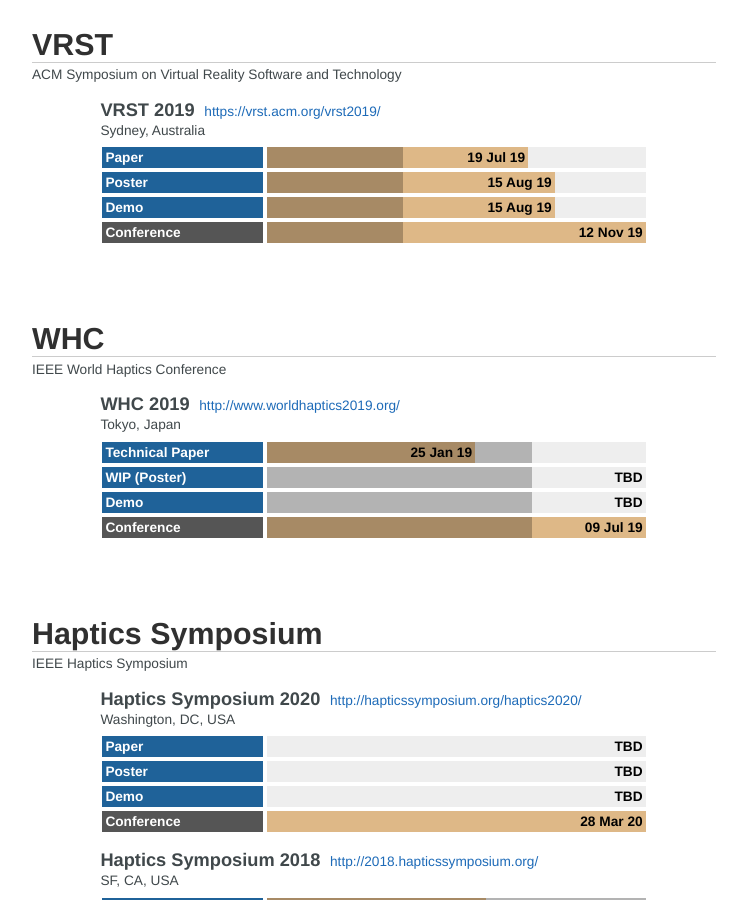
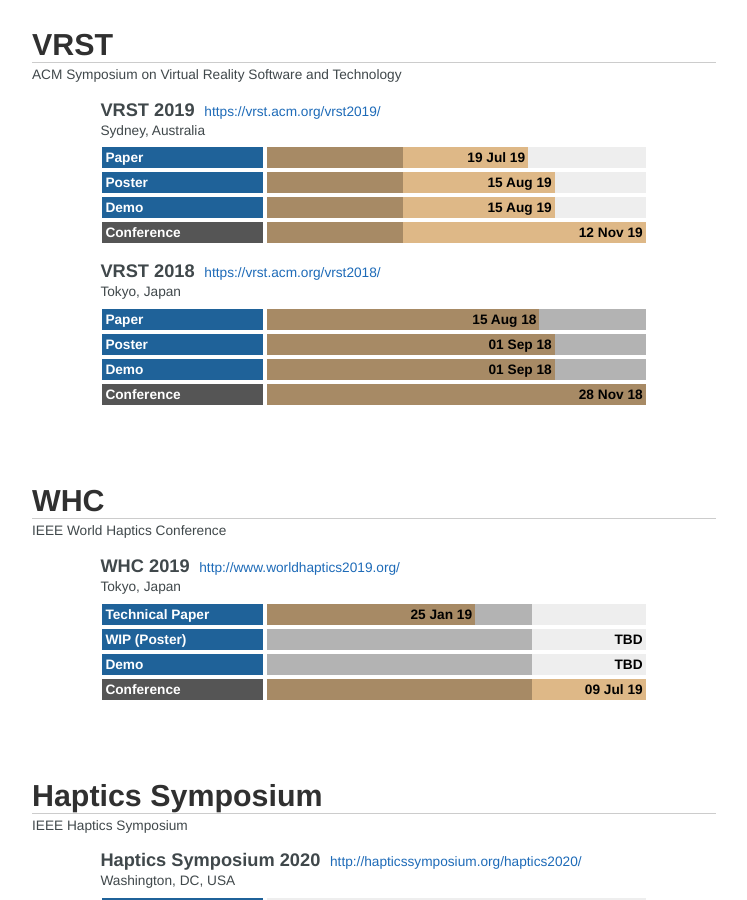
Before and after one commit to hci-calendar/hci-calendar.github.io, a Jekyll site: the page built from _pages/cal/vr.md, in a window 1280 px wide and 900 px high, scrolled down 2126 px. Shown: the whole window, without its empty margins (266-1013 px from the left). Built offline with Jekyll 4.4.1, drawn with Linux system fonts in a browser that asks for light colours; comment, search, counter and statistics services are not loaded.

Commit message:
add vrst2018 date

```diff
--- a/_data/cal/vr.yml
+++ b/_data/cal/vr.yml
@@ -57,6 +57,21 @@
     -
       type: Demo
       date: "2019-08-15"
+  -
+    year: 2018
+    date: "2018-11-28"
+    url : https://vrst.acm.org/vrst2018/
+    info: Tokyo, Japan
+    submissions:
+    -
+      type: Paper
+      date: "2018-08-15"
+    -
+      type: Poster
+      date: "2018-09-01"
+    -
+      type: Demo
+      date: "2018-09-01"
 
 - name: WHC
   long: IEEE World Haptics Conference
```
